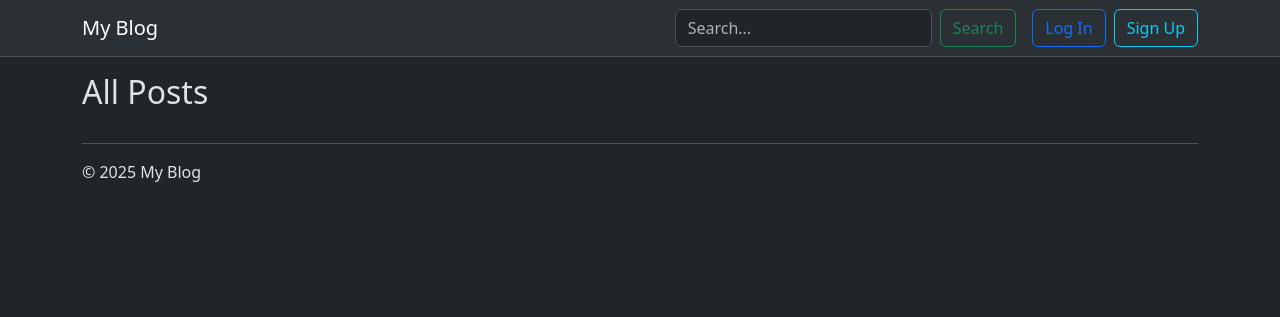
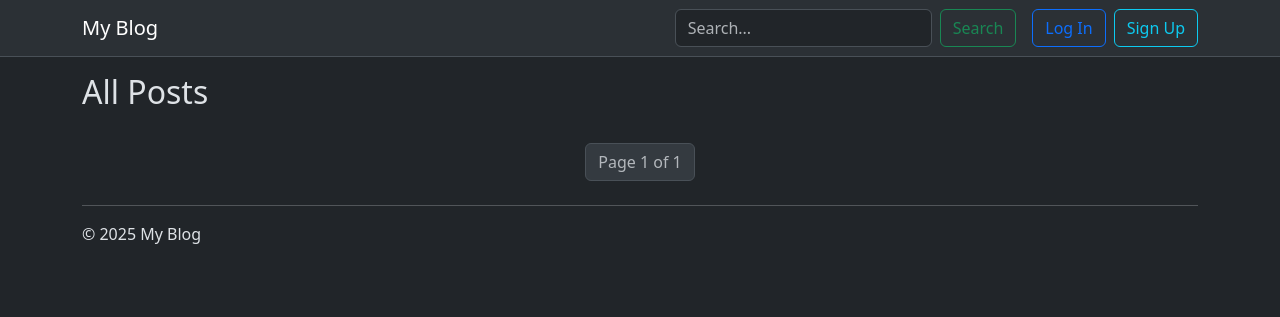
Before and after one commit to SmittGevariya/django-blog-project, a Django app: page / in a window 1280 px wide. Shown: the top 317 px of the page. Run offline with Django 5.2, Linux system fonts and the light colour scheme; data that the repository does not hold is empty; some libraries are stand-ins or nearby versions.

Commit message:
feat: add pagination to post list

```diff
--- a/blog_project/posts/templates/posts/post_list.html
+++ b/blog_project/posts/templates/posts/post_list.html
@@ -7,7 +7,7 @@
         <a href="{% url 'post_new' %}" class='btn btn-primary'>New Post</a>
         {% endif %}
     </div>
-    {% for post in posts %}
+    {% for post in page_obj %}
     <div class="card mb-4">
 
         {% if post.image %}
@@ -42,4 +42,24 @@
 
     </div>
 {% endfor %}
+
+<nav aria-label="Page navigation">
+    <ul class="pagination justify-content-center">
+        {% if page_obj.has_previous %}
+            <li class="page-item"><a class="page-link" href="?page=1">&laquo; First</a></li>
+            <li class="page-item"><a class="page-link" href="?page={{ page_obj.previous_page_number }}">Previous</a></li>
+        {% endif %}
+
+        <li class="page-item disabled">
+            <a class="page-link" href="#" tabindex="-1" aria-disabled="True">
+                Page {{ page_obj.number }} of {{ page_obj.paginator.num_pages }}
+            </a>
+        </li>
+
+        {% if page_obj.has_next %}
+            <li class="page-item"><a class="page-link" href="?page={{ page_obj.next_page_number }}">Next</a></li>
+            <li class="page-item"><a class="page-link" href="?page={{ page_obj.paginator.num_pages }}">Last &raquo;</a></li>
+        {% endif %}
+    </ul>
+</nav>
 {% endblock  %}
--- a/blog_project/posts/views.py
+++ b/blog_project/posts/views.py
@@ -5,6 +5,7 @@ from django.contrib.auth.decorators import login_required
 from django.contrib.auth.forms import UserCreationForm
 from django.contrib.auth import login
 from django.db.models import Q
+from django.core.paginator import Paginator
 # Create your views here.
 
 
@@ -16,7 +17,11 @@ def post_list(request):
         ).order_by('-id')
     else:
         posts = Post.objects.all().order_by('-id')
-    return render(request,'posts/post_list.html',{'posts':posts})
+
+    paginator = Paginator(posts,4)
+    page_number= request.GET.get('page')
+    page_obj = paginator.get_page(page_number)
+    return render(request,'posts/post_list.html',{'page_obj':page_obj})
 
 def post_detail(request,pk):
     post = get_object_or_404(Post,pk=pk)
```
